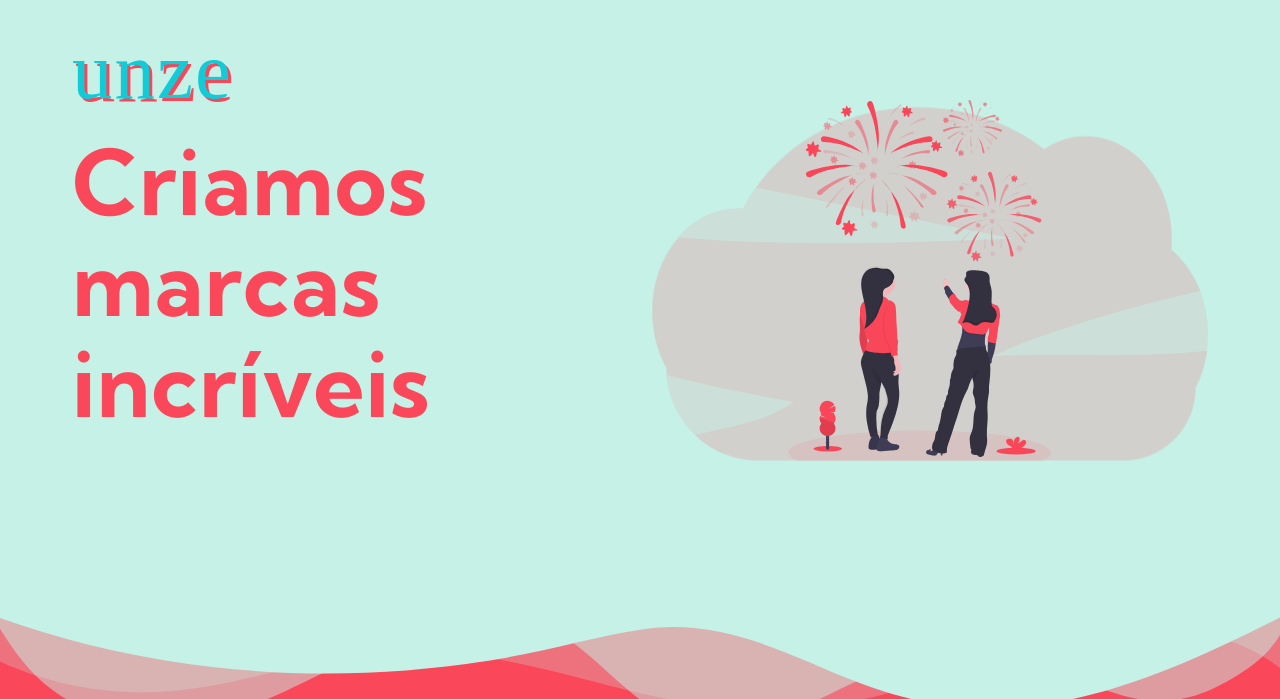
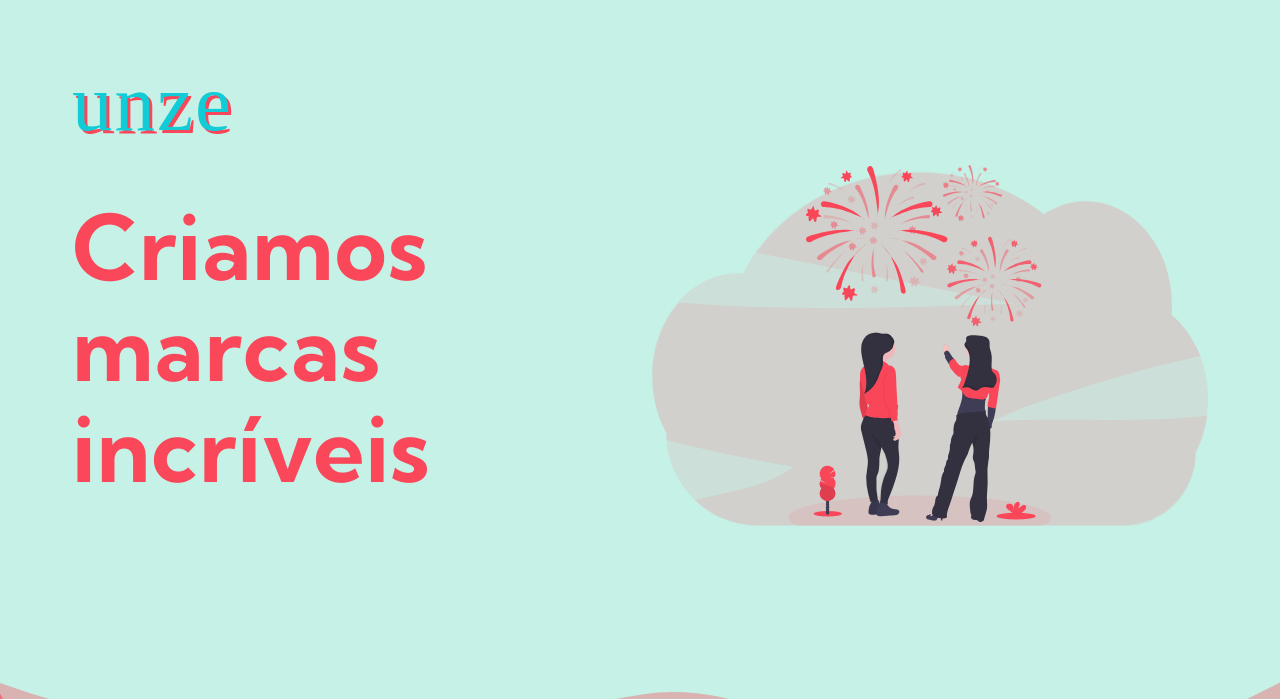
Before and after one commit to unzedev/unze-web, a Vue app: page / in a window 1280 px wide. Shown: the part 101-800 px from the top of the page. Built offline with nearby package versions, Linux system fonts and the light colour scheme; a web font is replaced by a local one.

Commit message:
Update app.scss

```diff
--- a/src/assets/app.scss
+++ b/src/assets/app.scss
@@ -28,7 +28,6 @@ a {
   color: $primary;
   text-shadow: 3px 3px 0px $link;
   font-weight: normal;
-  line-height: 0.7;
   letter-spacing: 2px;
 }
 
```
